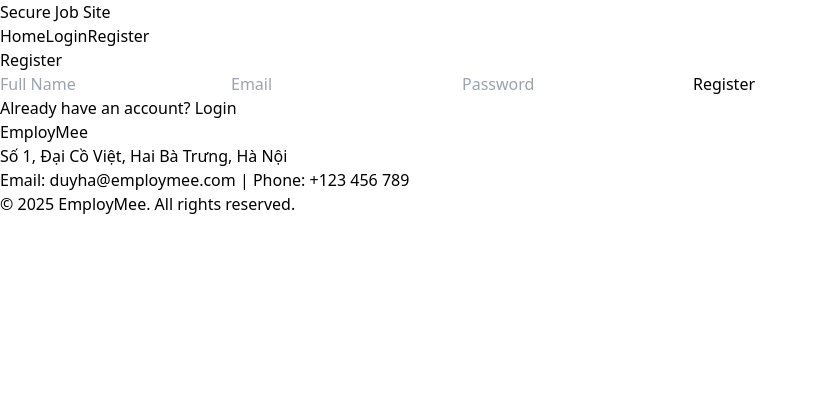
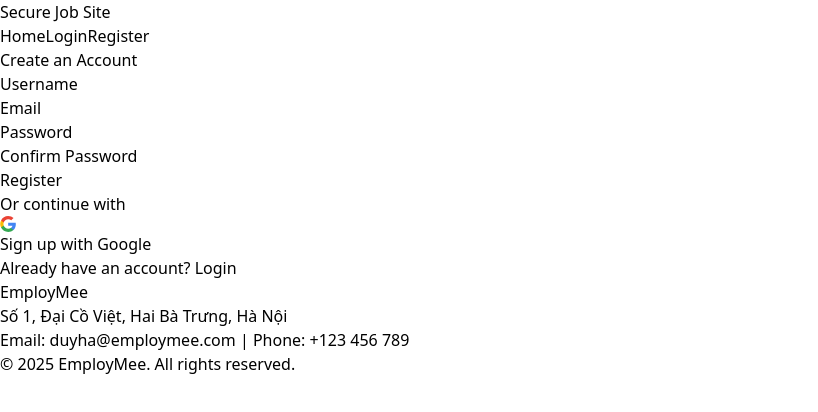
Before and after one commit to HaiNhat-HUST/secure_web_site, a React (Vite) app in the folder app-frontend/: page /register in a window 1280 px wide. Shown: the top 412 px of the page, without its empty margins (0-818 px from the left). Built offline with nearby package versions, Linux system fonts and the light colour scheme.

Commit message:
front end handle login register with login register api

```diff
--- a/app-frontend/src/pages/Login.jsx
+++ b/app-frontend/src/pages/Login.jsx
@@ -3,7 +3,7 @@ import { Link, useNavigate } from "react-router-dom";
 import { useAuth } from "../context/AuthContext";
 
 const Login = () => {
-  const [email, setEmail] = useState("");
+  const [identifier, setIdentifier] = useState("");
   const [password, setPassword] = useState("");
   const [error, setError] = useState("");
   const [loading, setLoading] = useState(false);
@@ -15,12 +15,18 @@ const Login = () => {
     setError("");
     setLoading(true);
 
+    if (!identifier || !password) {
+      setError("Email/username and password are required");
+      setLoading(false);
+      return;
+    }
+
     try {
-      const result = await login(email, password);
+      const result = await login(identifier, password);
       if (result.success) {
         navigate("/dashboard");
       } else {
-        setError("Failed to log in. Please check your credentials.");
+        setError(result.error || "Failed to log in. Please check your credentials.");
       }
     } catch (err) {
       setError("An error occurred during login.");
@@ -35,9 +41,9 @@ const Login = () => {
   };
 
   return (
-    <div className="flex h-screen justify-center items-center">
-      <div className="bg-white p-6 rounded-lg shadow-md w-96">
-        <h2 className="text-2xl font-semibold text-center mb-4">Login</h2>
+    <div className="flex min-h-screen justify-center items-center py-12">
+      <div className="bg-white p-8 rounded-lg shadow-md w-full max-w-md">
+        <h2 className="text-2xl font-semibold text-center mb-6">Login</h2>
 
         {error && (
           <div className="bg-red-100 border border-red-400 text-red-700 px-4 py-3 rounded mb-4">
@@ -46,26 +52,34 @@ const Login = () => {
         )}
 
         <form onSubmit={handleSubmit}>
+          <div className="mb-4">
+            <label htmlFor="identifier" className="block text-sm font-medium text-gray-700 mb-1">Email or Username</label>
             <input
-            type="email"
-            placeholder="Email"
-            className="w-full p-2 border rounded mb-3"
-            value={email}
-            onChange={(e) => setEmail(e.target.value)}
+              id="identifier"
+              type="text"
+              className="w-full p-2 border rounded focus:ring-blue-500 focus:border-blue-500"
+              value={identifier}
+              onChange={(e) => setIdentifier(e.target.value)}
               required
             />
+          </div>
+
+          <div className="mb-6">
+            <label htmlFor="password" className="block text-sm font-medium text-gray-700 mb-1">Password</label>
             <input
+              id="password"
               type="password"
-            placeholder="Password"
-            className="w-full p-2 border rounded mb-3"
+              className="w-full p-2 border rounded focus:ring-blue-500 focus:border-blue-500"
               value={password}
               onChange={(e) => setPassword(e.target.value)}
               required
             />
+          </div>
+
           <button
             type="submit"
             disabled={loading}
-            className="w-full bg-blue-600 text-white p-2 rounded hover:bg-blue-700 disabled:bg-blue-300 mb-3"
+            className="w-full bg-blue-600 text-white p-2 rounded hover:bg-blue-700 disabled:bg-blue-300 mb-4"
           >
             {loading ? "Logging in..." : "Login"}
           </button>
@@ -92,11 +106,11 @@ const Login = () => {
               <path fill="#EA4335" d="M -14.754 43.989 C -12.984 43.989 -11.404 44.599 -10.154 45.789 L -6.734 42.369 C -8.804 40.429 -11.514 39.239 -14.754 39.239 C -19.444 39.239 -23.494 41.939 -25.464 45.859 L -21.484 48.949 C -20.534 46.099 -17.884 43.989 -14.754 43.989 Z" />
             </g>
           </svg>
-          Google
+          Login with Google
         </button>
 
-        <p className="text-center mt-4">
-          Don't have an account? <Link to="/register" className="text-blue-600">Register</Link>
+        <p className="text-center mt-6 text-sm text-gray-600">
+          Don't have an account? <Link to="/register" className="text-blue-600 hover:text-blue-800">Register</Link>
         </p>
       </div>
     </div>
--- a/app-frontend/src/pages/Register.jsx
+++ b/app-frontend/src/pages/Register.jsx
@@ -1,35 +1,163 @@
-import { Link } from "react-router-dom";
+import { useState } from "react";
+import { Link, useNavigate } from "react-router-dom";
+import { useAuth } from "../context/AuthContext";
 
 const Register = () => {
+  const [formData, setFormData] = useState({
+    username: "",
+    email: "",
+    password: "",
+    confirmPassword: ""
+  });
+  const [error, setError] = useState("");
+  const [loading, setLoading] = useState(false);
+  const navigate = useNavigate();
+  const { register, loginWithGoogle } = useAuth();
+
+  const handleChange = (e) => {
+    setFormData({
+      ...formData,
+      [e.target.name]: e.target.value
+    });
+  };
+
+  const handleSubmit = async (e) => {
+    e.preventDefault();
+    setError("");
+
+    // Validate password match
+    if (formData.password !== formData.confirmPassword) {
+      return setError("Passwords do not match");
+    }
+
+    setLoading(true);
+
+    try {
+      const result = await register({
+        username: formData.username,
+        email: formData.email,
+        password: formData.password
+      });
+
+      if (result.success) {
+        navigate("/dashboard");
+      } else {
+        setError(result.error || "Registration failed");
+      }
+    } catch (err) {
+      setError(err.message || "Registration failed");
+      console.error("Registration error:", err);
+    } finally {
+      setLoading(false);
+    }
+  };
+
+  const handleGoogleSignup = () => {
+    loginWithGoogle();
+  };
+
   return (
-    <div className="flex h-screen justify-center items-center">
-      <div className="bg-white p-6 rounded-lg shadow-md w-96">
-        <h2 className="text-2xl font-semibold text-center mb-4">Register</h2>
+    <div className="flex min-h-screen justify-center items-center py-12">
+      <div className="bg-white p-8 rounded-lg shadow-md w-full max-w-md">
+        <h2 className="text-2xl font-semibold text-center mb-6">Create an Account</h2>
+
+        {error && (
+          <div className="bg-red-100 border border-red-400 text-red-700 px-4 py-3 rounded mb-4">
+            {error}
+          </div>
+        )}
+
+        <form onSubmit={handleSubmit}>
+          <div className="mb-4">
+            <label htmlFor="username" className="block text-sm font-medium text-gray-700 mb-1">Username</label>
             <input
+              id="username"
+              name="username"
               type="text"
-          placeholder="Full Name"
-          className="w-full p-2 border rounded mb-3"
+              required
+              className="w-full p-2 border rounded focus:ring-blue-500 focus:border-blue-500"
+              value={formData.username}
+              onChange={handleChange}
             />
+          </div>
+
+          <div className="mb-4">
+            <label htmlFor="email" className="block text-sm font-medium text-gray-700 mb-1">Email</label>
             <input
+              id="email"
+              name="email"
               type="email"
-          placeholder="Email"
-          className="w-full p-2 border rounded mb-3"
+              required
+              className="w-full p-2 border rounded focus:ring-blue-500 focus:border-blue-500"
+              value={formData.email}
+              onChange={handleChange}
             />
+          </div>
+
+          <div className="mb-4">
+            <label htmlFor="password" className="block text-sm font-medium text-gray-700 mb-1">Password</label>
             <input
+              id="password"
+              name="password"
               type="password"
-          placeholder="Password"
-          className="w-full p-2 border rounded mb-3"
+              required
+              className="w-full p-2 border rounded focus:ring-blue-500 focus:border-blue-500"
+              value={formData.password}
+              onChange={handleChange}
             />
-        <button className="w-full bg-green-600 text-white p-2 rounded hover:bg-green-700">
-          Register
+          </div>
+
+          <div className="mb-6">
+            <label htmlFor="confirmPassword" className="block text-sm font-medium text-gray-700 mb-1">Confirm Password</label>
+            <input
+              id="confirmPassword"
+              name="confirmPassword"
+              type="password"
+              required
+              className="w-full p-2 border rounded focus:ring-blue-500 focus:border-blue-500"
+              value={formData.confirmPassword}
+              onChange={handleChange}
+            />
+          </div>
+
+          <button
+            type="submit"
+            disabled={loading}
+            className="w-full bg-blue-600 text-white p-2 rounded hover:bg-blue-700 disabled:bg-blue-300 mb-4"
+          >
+            {loading ? "Registering..." : "Register"}
           </button>
-        <p className="text-center mt-3">
-          Already have an account? <Link to="/login" className="text-blue-600">Login</Link>
+        </form>
+
+        <div className="relative my-4">
+          <div className="absolute inset-0 flex items-center">
+            <div className="w-full border-t border-gray-300"></div>
+          </div>
+          <div className="relative flex justify-center text-sm">
+            <span className="px-2 bg-white text-gray-500">Or continue with</span>
+          </div>
+        </div>
+
+        <button
+          onClick={handleGoogleSignup}
+          className="w-full flex justify-center items-center gap-2 bg-white border border-gray-300 p-2 rounded hover:bg-gray-50"
+        >
+          <svg viewBox="0 0 24 24" width="16" height="16" xmlns="http://www.w3.org/2000/svg">
+            <g transform="matrix(1, 0, 0, 1, 27.009001, -39.238998)">
+              <path fill="#4285F4" d="M -3.264 51.509 C -3.264 50.719 -3.334 49.969 -3.454 49.239 L -14.754 49.239 L -14.754 53.749 L -8.284 53.749 C -8.574 55.229 -9.424 56.479 -10.684 57.329 L -10.684 60.329 L -6.824 60.329 C -4.564 58.239 -3.264 55.159 -3.264 51.509 Z" />
+              <path fill="#34A853" d="M -14.754 63.239 C -11.514 63.239 -8.804 62.159 -6.824 60.329 L -10.684 57.329 C -11.764 58.049 -13.134 58.489 -14.754 58.489 C -17.884 58.489 -20.534 56.379 -21.484 53.529 L -25.464 53.529 L -25.464 56.619 C -23.494 60.539 -19.444 63.239 -14.754 63.239 Z" />
+              <path fill="#FBBC05" d="M -21.484 53.529 C -21.734 52.809 -21.864 52.039 -21.864 51.239 C -21.864 50.439 -21.724 49.669 -21.484 48.949 L -21.484 45.859 L -25.464 45.859 C -26.284 47.479 -26.754 49.299 -26.754 51.239 C -26.754 53.179 -26.284 54.999 -25.464 56.619 L -21.484 53.529 Z" />
+              <path fill="#EA4335" d="M -14.754 43.989 C -12.984 43.989 -11.404 44.599 -10.154 45.789 L -6.734 42.369 C -8.804 40.429 -11.514 39.239 -14.754 39.239 C -19.444 39.239 -23.494 41.939 -25.464 45.859 L -21.484 48.949 C -20.534 46.099 -17.884 43.989 -14.754 43.989 Z" />
+            </g>
+          </svg>
+          Sign up with Google
+        </button>
+
+        <p className="text-center mt-6 text-sm text-gray-600">
+          Already have an account? <Link to="/login" className="text-blue-600 hover:text-blue-800">Login</Link>
         </p>
       </div>
-
     </div>
-
   );
 };
 
```
Also changed, not shown: app-frontend/src/components/ProtectedRoute.jsx (+37 -3 lines), app-frontend/src/context/AuthContext.jsx (+54 -14 lines), app-frontend/src/pages/AuthCallback.jsx (+39 -5 lines). Lines whose indentation alone changed are shown as unchanged.
